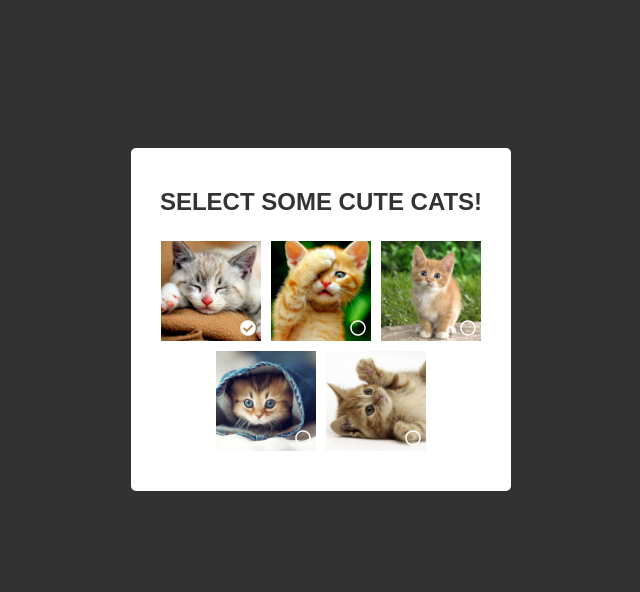
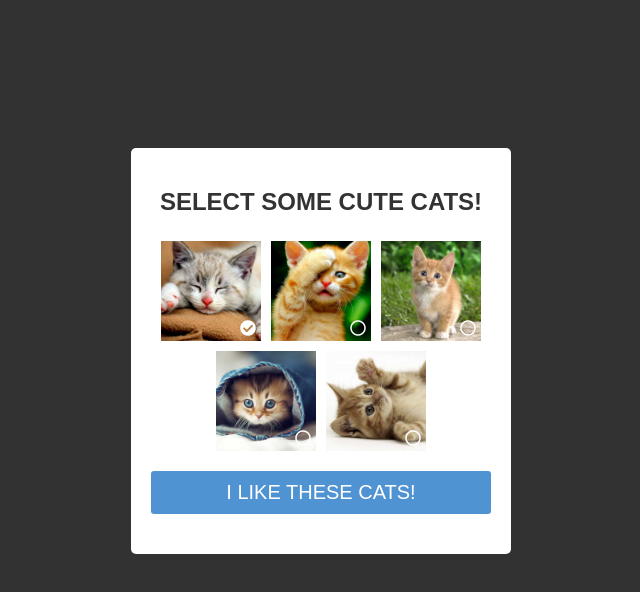
Before and after one commit to joshisadesigner/cat-clicker, a website: page app/index.html in a window 1280 px wide. Both pictures are taken after a click on the element 530 px from the left and 290 px from the top of the page. Shown: the whole page, without its empty margins (319-959 px from the left). Drawn offline with nearby package versions, Linux system fonts and the light colour scheme; files that its build step writes are made by us from their sources; a web font is replaced by a local one.

Commit message:
Test unselect image

```diff
--- a/app/index.html
+++ b/app/index.html
@@ -57,8 +57,8 @@
                     <img class="img" src="images/4.jpg" />
                   </div>
                 </div>
-                <div id="catSelectionButtonContainer" class="form__action hidden-action">
-                  <a id="catSelectionButton" class="btn">I Like These Cats!</a>
+                <div id="selectBtnContainer" class="form__action btn-hide">
+                  <a id="selectBtn" class="btn">I Like These Cats!</a>
                 </div>
               </div>
           <div class="form">
--- a/app/scripts/main.js
+++ b/app/scripts/main.js
@@ -1,37 +1,7 @@
 
-const thumbs = document.getElementsByClassName( 'cat' );
 const selectedImages = [];
 
-const imageSelection = {
-    changeIcon: ( object ) => {
-        const unselect = 'form__select-icon far fa-circle';
-        const selected = 'form__select-icon fas fa-check-circle';
-
-        console.log( object );
-
-        if( object.classList.contains( 'far' ) ) {
-            object.className = selected;
-        } else {
-            object.className = unselect;
-        }
-    },
-    onClick: ( arr ) => {
-        for( let i = 0; i < arr.length; i++ ) {
-
-            let element = arr[ i ];
-
-            arr[ i ].addEventListener( 'click', ( ( elm ) => {
-                let elmIcon = elm.getElementsByTagName( 'i' );
-                return () => {
-                    imageSelection.changeIcon( elmIcon[0] );
-                    selectedImages.push( i );
-                };
-            })( element ));
-        }
-    }
-}
-
-const htmlElements = {
+const htmlElms = {
     input : ( identifier ) => {
         let input = `<div class="form__group">
                         <img class="form__group-img" src="images/${identifier}.jpg" />
@@ -52,7 +22,46 @@ const htmlElements = {
     },
     emptyHtmlContainer : ( container ) => {
         container.innerHTML = '';
+    },
+    thumbs : document.getElementsByClassName( 'cat' ),
+    selectBtnContainer : document.getElementById( 'selectBtnContainer' ),
+}
+
+const classes = {
+    unselect : 'form__select-icon far fa-circle',
+    selected : 'form__select-icon fas fa-check-circle',
+    btnHide : 'btn-hide'
+}
+
+const onClick = ( arr ) => {
+    for( let i = 0; i < arr.length; i++ ) {
+
+        let image = arr[ i ];
+
+        arr[ i ].addEventListener( 'click', ( ( img ) => {
+            let imgPos;
+            let imgIcon = img.getElementsByTagName( 'i' );
+
+            return () => {
+
+                if( imgIcon[ 0 ].classList.contains( 'far' ) ) {
+                    imgIcon[ 0 ].className = classes.selected;
+                    selectedImages.push( i );
+                    imgPos = selectedImages.indexOf( i );
+                    htmlElms.selectBtnContainer.classList.remove( classes.btnHide );
+
+                    console.log( `Image: ${ i } | Psition: ${ imgPos } | Array: ${ selectedImages } | Length: ${ selectedImages.length }`)
+                } else {
+                    imgIcon[ 0 ].className = classes.unselect;
+                    selectedImages.splice( imgPos, 1 )
+                    if( selectedImages.length === 0 ) { htmlElms.selectBtnContainer.className += ` ${classes.btnHide}` }
+
+                    console.log( `Remove: ${ i } | Position: ${ imgPos } | Array: ${ selectedImages } | Length: ${ selectedImages.length }`)
+                }
+
+            };
+        })( image ));
     }
 }
 
-imageSelection.onClick( thumbs );
+onClick( htmlElms.thumbs );
--- a/app/styles/main.scss
+++ b/app/styles/main.scss
@@ -166,7 +166,7 @@ img {
     opacity: 1;
     transition: all .5s ease-in-out;
 
-    &.hidden-action {
+    &.btn-hide {
       margin-bottom: 0;
       height: 0;
       opacity: 0;
```
